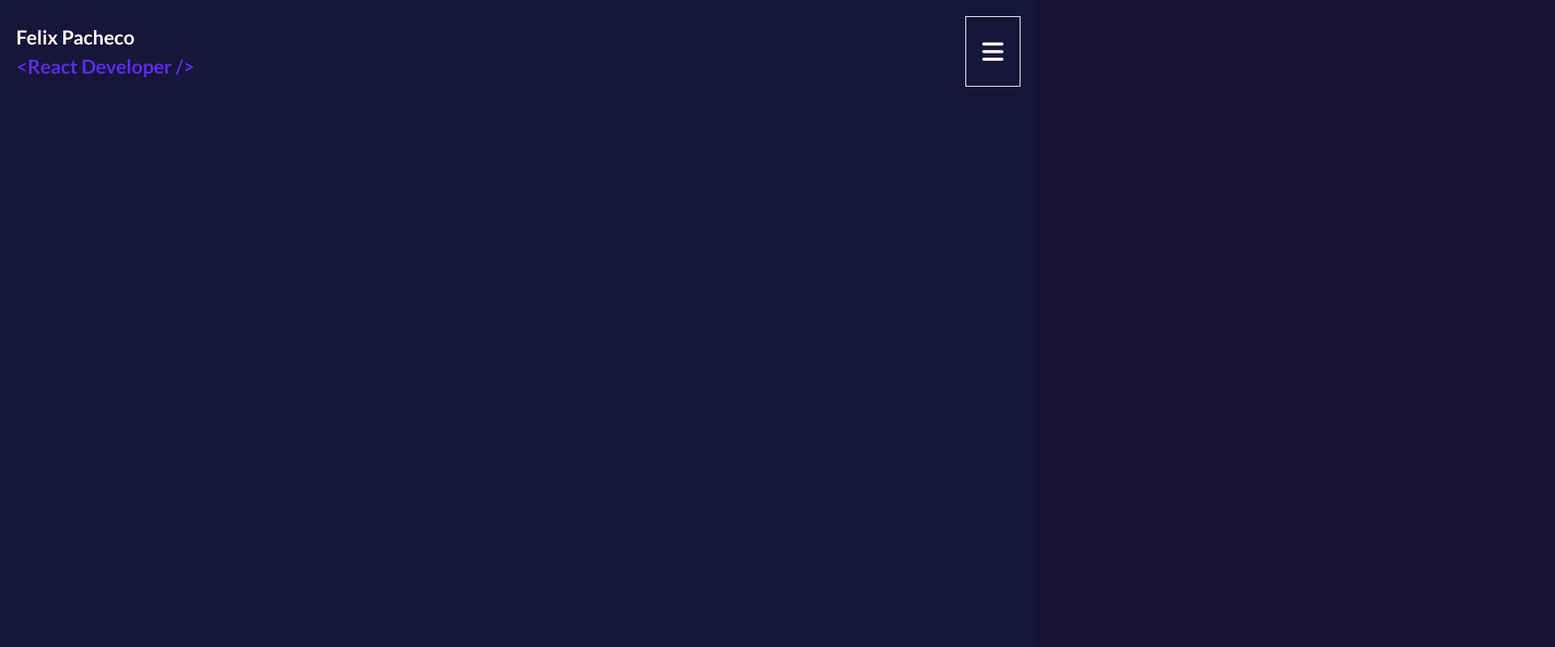
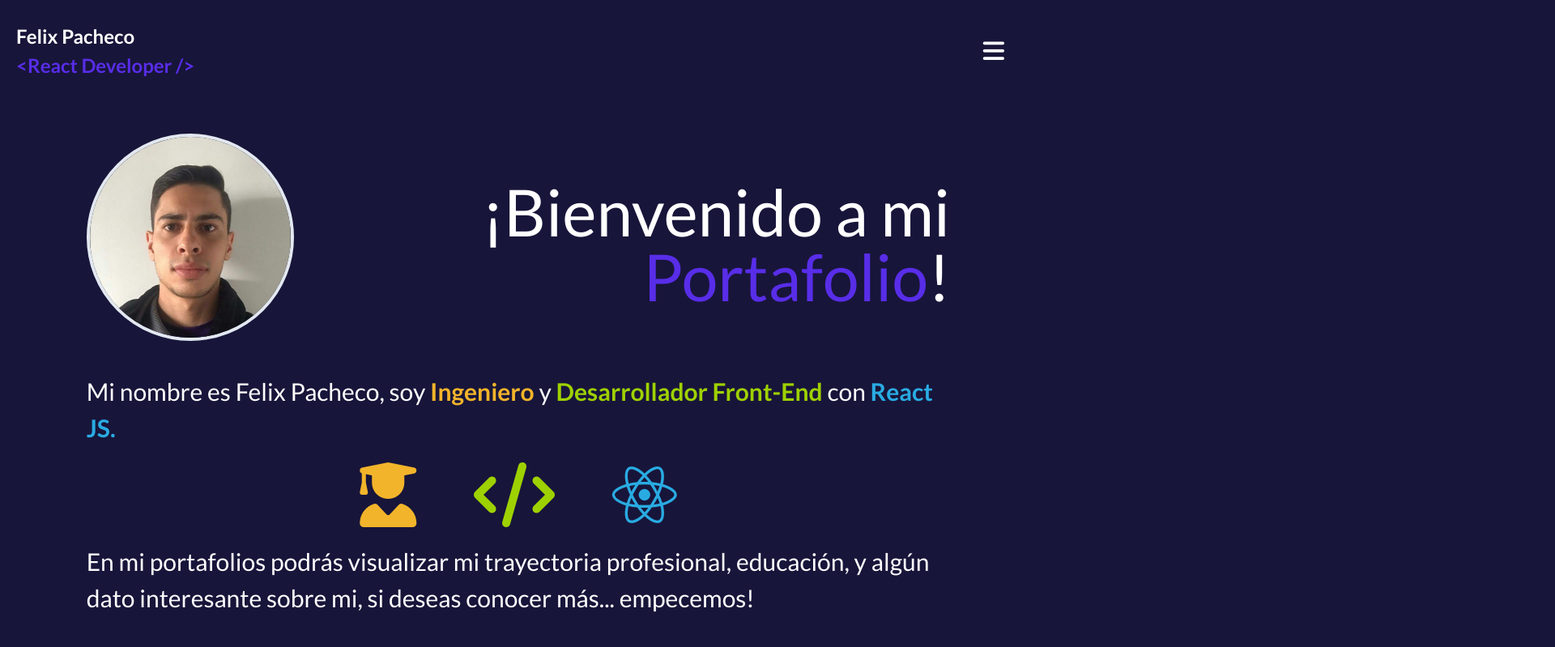
Before and after one commit to Felixmp7/Portafolios, a Next.js app: page / in a window 1280 px wide. Shown: the top 799 px of the page at 81% size, 1920 px wide, since content can reach past the window. Built offline with nearby package versions, Linux system fonts and the light colour scheme.

Commit message:
Ultimos cambios

```diff
--- a/components/BurgerNavbar.jsx
+++ b/components/BurgerNavbar.jsx
@@ -4,7 +4,6 @@ import PropTypes from 'prop-types';
 // import NavbarItem from './NavbarItem';
 
 const BurgerNavbar = ({ setIsOpen }) => (
-    <header className="p-5 text-white">
     <nav className="flex items-center justify-between h-full mx-auto containerXl">
         <h1 className="text-2xl font-semibold">
             Felix Pacheco
@@ -13,13 +12,12 @@ const BurgerNavbar = ({ setIsOpen }) => (
         </h1>
         <button
             type="button"
-                className="p-5 text-3xl border border-white focus:outline-none"
+            className="p-5 text-3xl focus:outline-none"
             onClick={() => setIsOpen(true)}
         >
-                <i aria-hidden className="fas fa-bars" />
+            <i className="fas fa-bars" />
         </button>
     </nav>
-    </header>
 );
 
 BurgerNavbar.propTypes = {
--- a/components/NavbarMobile.jsx
+++ b/components/NavbarMobile.jsx
@@ -1,6 +1,7 @@
 /* eslint-disable react/no-array-index-key */
 import React, { useState } from 'react';
 import PropTypes from 'prop-types';
+import BurgerNavbar from './BurgerNavbar';
 import BurgerOptions from './BurgerOptions';
 
 const NavbarMobile = ({ navbarItems }) => {
@@ -8,20 +9,7 @@ const NavbarMobile = ({ navbarItems }) => {
 
     return (
         <header className="p-5 text-white">
-            <nav className="flex items-center justify-between h-full mx-auto containerXl">
-                <h1 className="text-2xl font-semibold">
-                    Felix Pacheco
-                    <br />
-                    <span className="inline-block text-primary">{'<React Developer />'}</span>
-                </h1>
-                <button
-                    type="button"
-                    className="p-5 text-3xl border border-white focus:outline-none"
-                    onClick={() => setIsOpen(true)}
-                >
-                    <i aria-hidden className="fas fa-bars" />
-                </button>
-            </nav>
+            <BurgerNavbar setIsOpen={setIsOpen} />
             <BurgerOptions navbarItems={navbarItems} setIsOpen={setIsOpen} isOpen={isOpen} />
         </header>
     );
--- a/components/PrincipalBanner.jsx
+++ b/components/PrincipalBanner.jsx
@@ -4,7 +4,7 @@ import Button from './utils/Button';
 
 const PrincipalBanner = () => (
     <section id="principal-banner" className="w-full mx-auto mt-10 containerXl">
-        <div className="flex items-center justify-between w-5/6 mx-auto">
+        <div className="flex flex-col items-center justify-between w-5/6 mx-auto laptop:flex-row">
             <div className="w-64 h-64 overflow-hidden border-4 border-gray-300 rounded-full">
                 <img
                     src="/assets/yo.jpg"
@@ -14,18 +14,16 @@ const PrincipalBanner = () => (
                     title="Photo by James Harrison on Unsplash"
                 />
             </div>
-            <div className="w-1/2">
-                <h1 className="leading-none text-right text-10xl">
+            <h1 className="mt-4 leading-none text-center text-7xl laptop:text-right tablet:text-10xl">
                 ¡Bienvenido a mi
-                    {' '}
+                <br />
                 <span className="text-primary">
                     Portafolio
                 </span>
                 !
             </h1>
         </div>
-        </div>
-        <div className="w-5/6 mx-auto mt-10 text-3xl">
+        <div className="w-5/6 mx-auto mt-10 text-2xl text-center tablet:text-3xl tablet:text-left">
             <p>
                 Mi nombre es Felix Pacheco, soy
                 {' '}
@@ -42,7 +40,7 @@ const PrincipalBanner = () => (
                 con
                 <span className="font-semibold text-ssLightblue"> React JS.</span>
             </p>
-            <div className="flex w-1/2 mx-auto my-5 text-10xl justify-evenly">
+            <div className="flex w-1/2 mx-auto my-5 text-7xl tablet:text-10xl justify-evenly">
                 <i className="fas fa-user-graduate text-ssYellow" />
                 <i className="fas fa-code text-ssGreen" />
                 <i className="fab fa-react text-ssLightblue" />
--- a/components/utils/Button.jsx
+++ b/components/utils/Button.jsx
@@ -1,8 +1,12 @@
+/* eslint-disable max-len */
 import React from 'react';
 import PropTypes from 'prop-types';
 
 const Button = ({ text }) => (
-    <button type="button" className="w-full p-4 text-lg font-medium text-center transition-all duration-500 bg-pink-600 border-2 border-pink-900 rounded-full hover:bg-pink-700 ease focus:outline-none">
+    <button
+        type="button"
+        className="w-full p-4 text-lg font-medium text-center transition-all duration-500 bg-pink-600 border-2 border-pink-900 rounded-full hover:bg-pink-700 ease focus:outline-none"
+    >
         {text}
     </button>
 );
--- a/pages/index.jsx
+++ b/pages/index.jsx
@@ -1,14 +1,16 @@
 import React from 'react';
 import Head from 'next/head';
 import NavbarContainer from '../components/NavbarContainer';
+import PrincipalBanner from '../components/PrincipalBanner';
 
 const Index = () => (
-    <div className="bg-indigo-1000">
+    <div className="relative overflow-hidden">
         <Head>
             <title>Felix Pacheco | Front-End Developer</title>
             <link rel="icon" href="/favicon.ico" />
         </Head>
         <NavbarContainer />
+        <PrincipalBanner />
     </div>
 );
 
```
Lines whose indentation alone changed are shown as unchanged.
